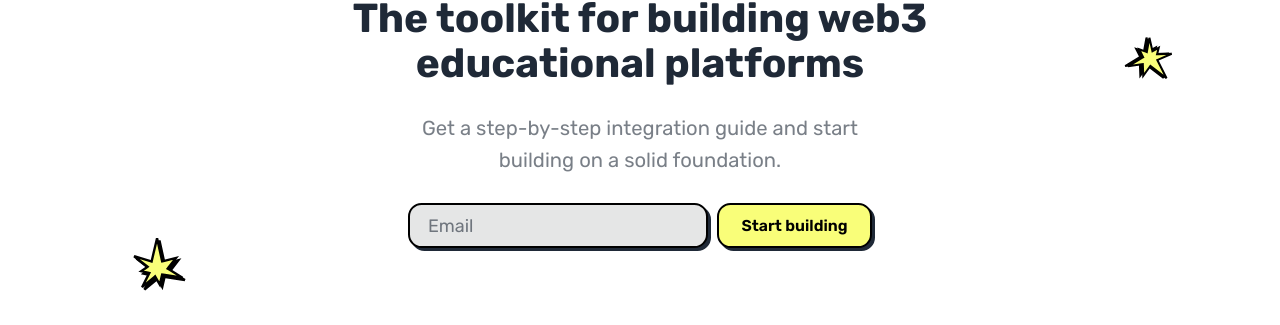
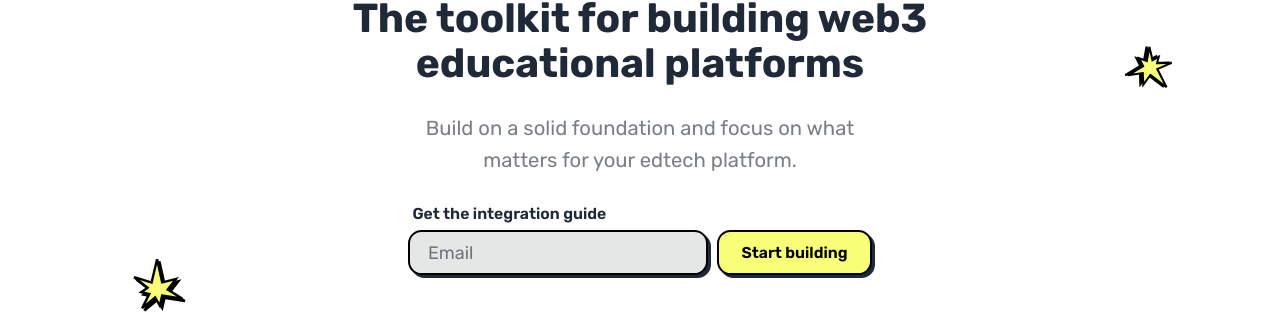
Before and after one commit to mattiapomelli/knowledgelayer-landing, a Next.js app: page / in a window 1280 px wide. Shown: the part 256-581 px from the top of the page. Built offline with nearby package versions, Linux system fonts and the light colour scheme; what tailwindcss-radix would draw is missing.

Commit message:
Use label on input

```diff
--- a/src/components/hero.tsx
+++ b/src/components/hero.tsx
@@ -33,15 +33,19 @@ export const Hero = () => {
           The toolkit for building web3 educational platforms
         </h1>
         <p className="max-w-[18rem] text-lg text-base-content-neutral sm:max-w-[26rem]">
-          {/* Build on a solid foundation and focus on what matters for your edtech
-          platform. */}
-          Get a step-by-step integration guide and start building on a solid
-          foundation.
+          Build on a solid foundation and focus on what matters for your edtech
+          platform.
+          {/* Get a step-by-step integration guide and start building on a solid
+          foundation. */}
         </p>
 
         <div className="flex flex-col items-center gap-4">
-          <form onSubmit={onSubmit} className="flex flex-col gap-2 sm:flex-row">
+          <form
+            onSubmit={onSubmit}
+            className="flex flex-col items-end gap-2 sm:flex-row"
+          >
             <Input
+              label="Get the integration guide"
               placeholder="Email"
               type="email"
               className="sm:min-w-[300px]"
```
